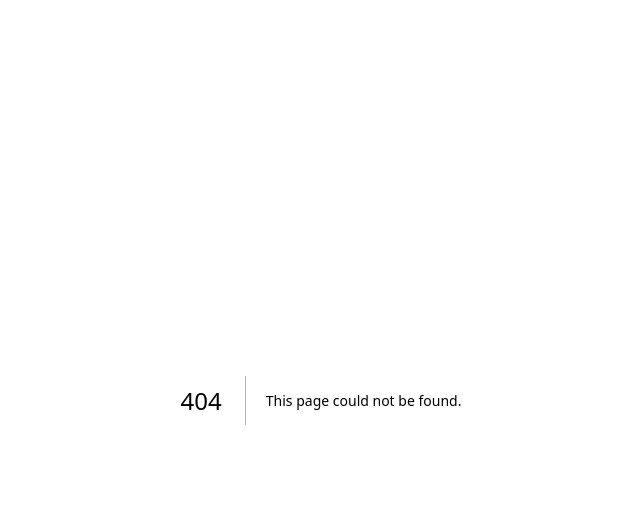
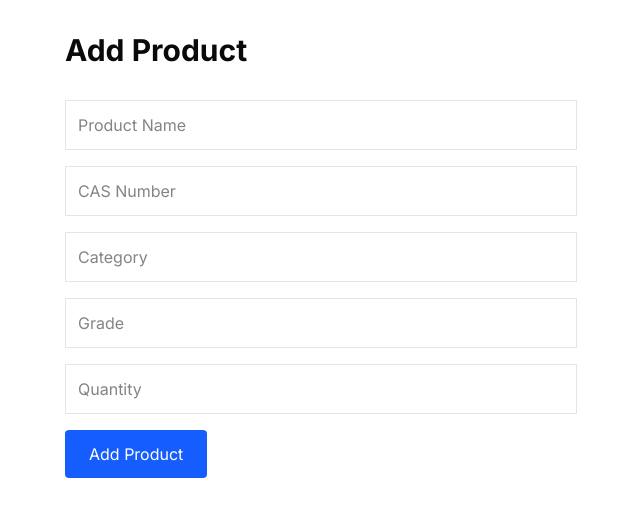
Before and after one commit to Ria2826/SriVasaviScientific, a Next.js app in the folder frontend/: page /add-product in a window 1280 px wide. Before the commit this address had no page. Shown: the top 516 px of the page, without its empty margins (319-959 px from the left). Built offline with nearby package versions, Linux system fonts and the light colour scheme.

Commit message:
Added add-product page

```diff
--- /dev/null
+++ b/frontend/src/app/add-product/page.tsx
@@ -0,0 +1,124 @@
+"use client";
+
+import { useState } from "react";
+
+export default function AddProduct() {
+const [product,setProduct]=useState({
+productName:"",
+casNo:"",
+category:"",
+grade:"",
+quantity:""
+});
+
+const handleSubmit=async(e:any)=>{
+e.preventDefault();
+
+await fetch(
+"https://srivasaviscientific-1.onrender.com/api/products",
+{
+method:"POST",
+headers:{
+"Content-Type":"application/json"
+},
+body:JSON.stringify(product)
+}
+);
+
+alert("Product Added Successfully");
+
+setProduct({
+productName:"",
+casNo:"",
+category:"",
+grade:"",
+quantity:""
+});
+};
+
+return(
+
+<div className="max-w-xl mx-auto p-8">
+
+<h1 className="text-3xl font-bold mb-8">
+Add Product
+</h1>
+
+<form
+onSubmit={handleSubmit}
+className="space-y-4"
+>
+
+<input
+placeholder="Product Name"
+className="border p-3 w-full"
+value={product.productName}
+onChange={(e)=>
+setProduct({
+...product,
+productName:e.target.value
+})
+}
+/>
+
+<input
+placeholder="CAS Number"
+className="border p-3 w-full"
+value={product.casNo}
+onChange={(e)=>
+setProduct({
+...product,
+casNo:e.target.value
+})
+}
+/>
+
+<input
+placeholder="Category"
+className="border p-3 w-full"
+value={product.category}
+onChange={(e)=>
+setProduct({
+...product,
+category:e.target.value
+})
+}
+/>
+
+<input
+placeholder="Grade"
+className="border p-3 w-full"
+value={product.grade}
+onChange={(e)=>
+setProduct({
+...product,
+grade:e.target.value
+})
+}
+/>
+
+<input
+placeholder="Quantity"
+className="border p-3 w-full"
+value={product.quantity}
+onChange={(e)=>
+setProduct({
+...product,
+quantity:e.target.value
+})
+}
+/>
+
+<button
+className="bg-blue-600 text-white px-6 py-3 rounded"
+>
+Add Product
+</button>
+
+</form>
+
+</div>
+
+)
+
+}
```
